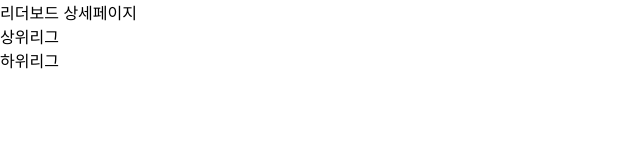
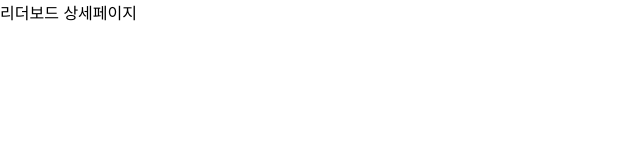
Before and after one commit to dltndn/latte, a React (Create React App) app: page /Latte/LeaderBoard/1 in a window 1280 px wide. Shown: the top 160 px of the page, without its empty margins (0-640 px from the left). Built offline with nearby package versions, Linux system fonts and the light colour scheme; the HTML template or start-up script is replaced by a standard one.

Commit message:
feat: 리더보드박스 컴포넌트 추가

```diff
--- a/src/pages/LeaderBoard.jsx
+++ b/src/pages/LeaderBoard.jsx
@@ -1,12 +1,13 @@
 import styled from "styled-components";
+import { useEffect, useState } from "react";
 
 const LeaderBoard = () => {
+
     return(<div>
         <div>리더보드 상세페이지</div>
-        <div>상위리그</div>
-        <div>하위리그</div>
     </div>);
 }
+
 
 // input data
 // player 정보
```
Also changed, not shown: src/components/LeaderBoardBox.jsx (added, +17 -0 lines).
